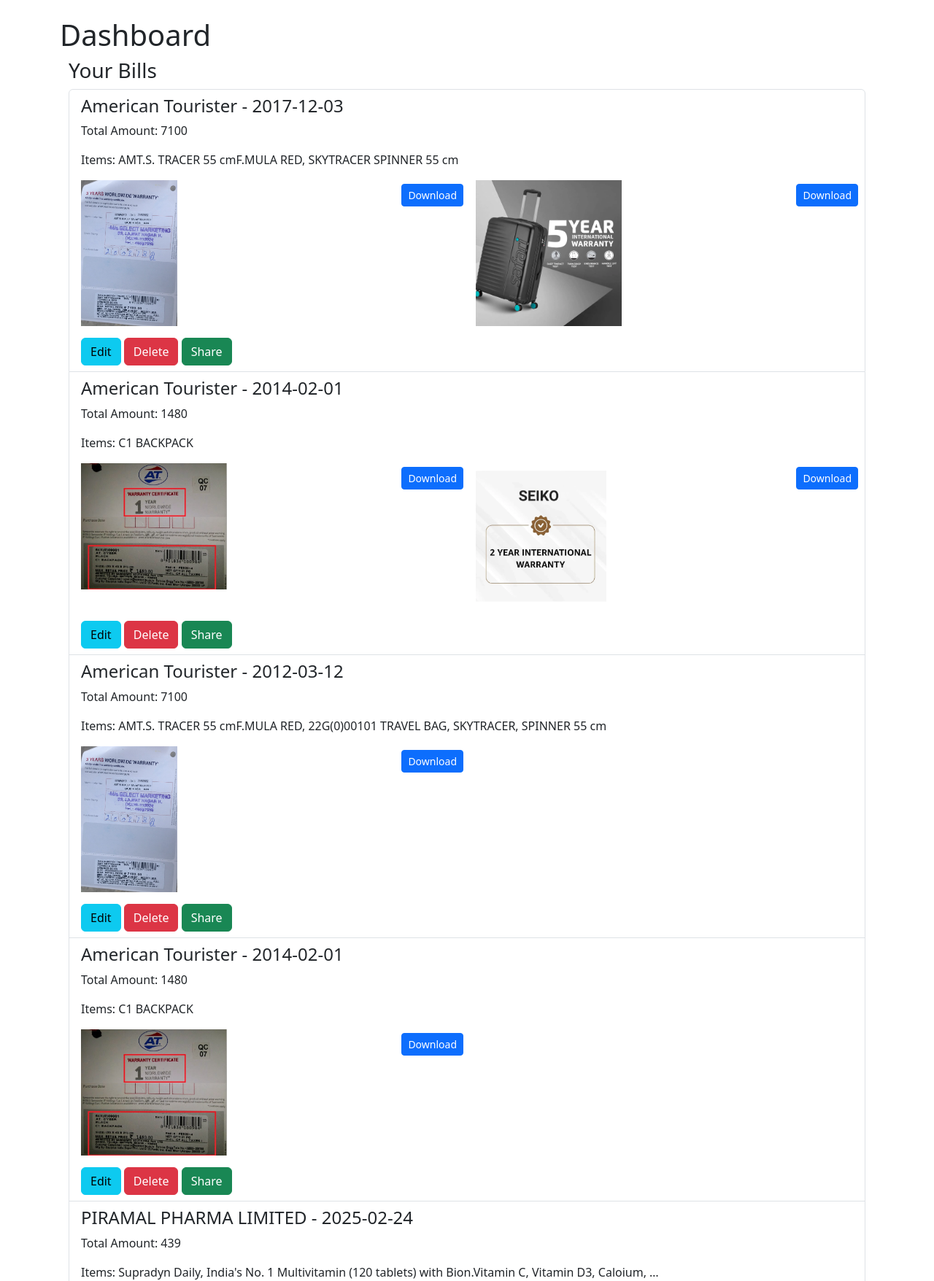
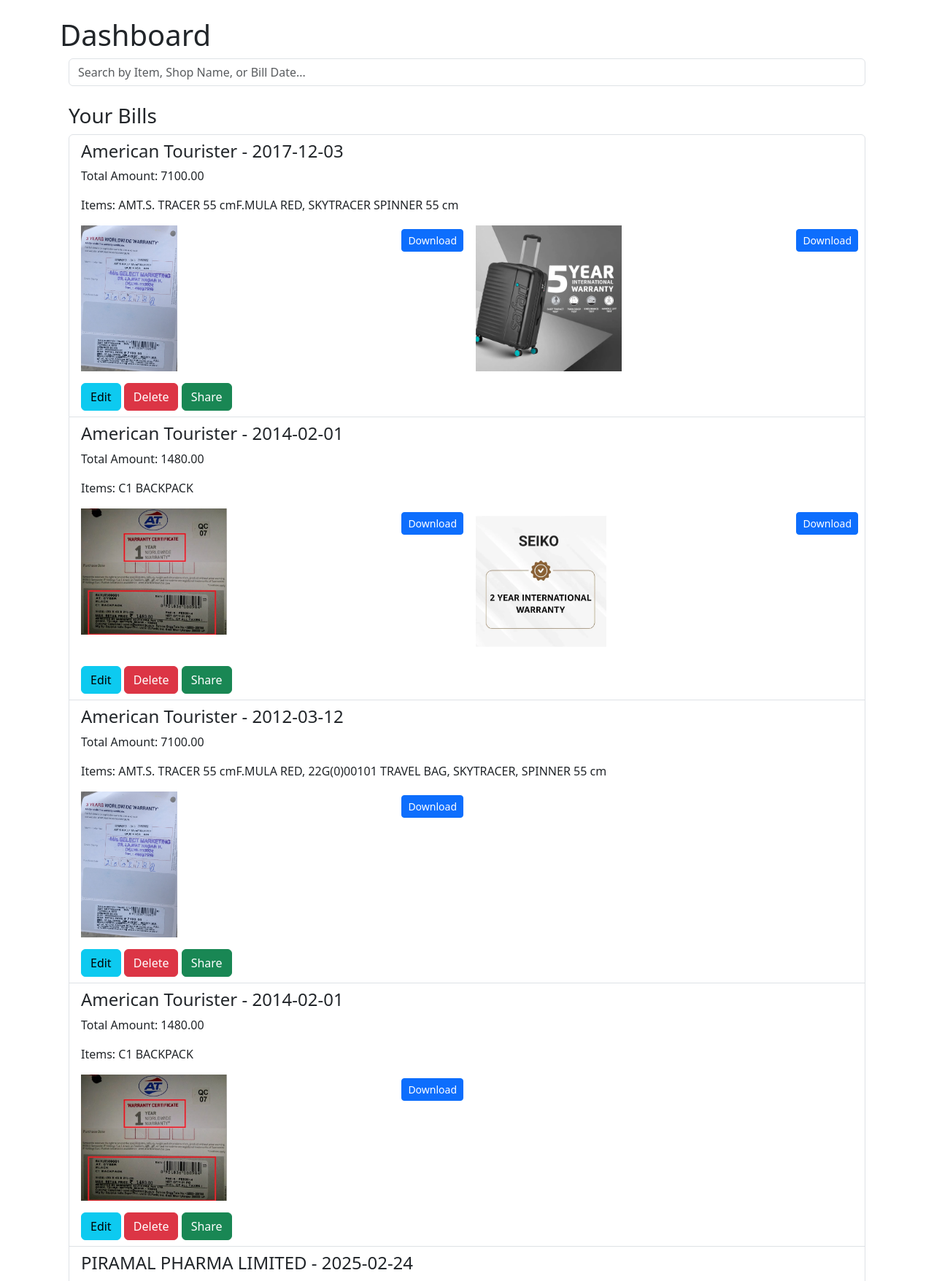
Before and after one commit to abhirajadhikary06/WarrantyManager, a Django app: page / in a window 1280 px wide. Shown: the part 56-1812 px from the top of the page at 73% size. Run offline with Django 5.2, Linux system fonts and the light colour scheme; a user stored in the database is signed in; data comes from the database, SQL or seed files in the repository; both versions use the stored data as it was after the commit.

Commit message:
Added ajax search bar

```diff
--- a/core/models.py
+++ b/core/models.py
@@ -8,7 +8,7 @@ class Bill(models.Model):
     shop_name = models.CharField(max_length=255)
     contact_number = models.CharField(max_length=20, blank=True)
     bill_date = models.DateField()
-    total_amount = models.FloatField()
+    total_amount = models.DecimalField(max_digits=10, decimal_places=2)
     items = models.TextField(blank=True)
     created_at = models.DateTimeField(auto_now_add=True)
 
--- a/core/templates/core/dashboard.html
+++ b/core/templates/core/dashboard.html
@@ -3,6 +3,12 @@
 {% block content %}
 <h1>Dashboard</h1>
 <div class="container">
+    <!-- Search Bar -->
+    <div class="mb-4">
+        <input type="text" id="search-bar" class="form-control" placeholder="Search by Item, Shop Name, or Bill Date..." autocomplete="off">
+        <div id="suggestions-list" class="list-group mt-2" style="position: absolute; z-index: 1000; width: 100%; display: none;"></div>
+    </div>
+
     <!-- Notifications -->
     {% if notifications %}
         <h3>Notifications</h3>
@@ -22,7 +28,7 @@
     {% if bills %}
         <div class="list-group">
             {% for bill in bills %}
-                <div class="list-group-item">
+                <div class="list-group-item" id="bill-{{ bill.id }}">
                     <h4>{{ bill.shop_name }} - {{ bill.bill_date|date:'Y-m-d' }}</h4>
                     <p>Total Amount: {{ bill.total_amount }}</p>
                     <p>Items: {{ bill.items|truncatechars:100 }}</p>
@@ -41,7 +47,7 @@
                         {% endif %}
                     </div>
                     <a href="{% url 'edit_bill' bill.id %}" class="btn btn-info">Edit</a>
-                    <a href="{% url 'delete_bill' bill.id %}" class="btn btn-danger" onclick="return confirm('Are you sure you want to delete this bill?');">Delete</a>
+                    <a href="javascript:void(0);" class="btn btn-danger delete-btn" data-bill-id="{{ bill.id }}" onclick="return confirm('Are you sure you want to delete this bill?');">Delete</a>
                     {% if bill.warrantycard %}
                         <a href="{% url 'share_warranty' bill.warrantycard.id %}" class="btn btn-success">Share</a>
                     {% endif %}
@@ -51,5 +57,111 @@
     {% else %}
         <p>No bills uploaded yet.</p>
     {% endif %}
+    <!-- Messages Display -->
+    {% if messages %}
+        <div id="message-container" class="mt-3">
+            {% for message in messages %}
+                <div class="alert alert-{{ message.tags }}">{{ message }}</div>
+            {% endfor %}
+        </div>
+    {% endif %}
 </div>
+
+<script>
+    document.addEventListener('DOMContentLoaded', () => {
+        const searchBar = document.getElementById('search-bar');
+        const suggestionsList = document.getElementById('suggestions-list');
+        const messageContainer = document.getElementById('message-container');
+
+        // Search Functionality
+        searchBar.addEventListener('input', () => {
+            const query = searchBar.value.trim();
+            if (query.length < 1) {
+                suggestionsList.style.display = 'none';
+                return;
+            }
+
+            fetch(`{% url 'ajax_search' %}?q=${encodeURIComponent(query)}`)
+                .then(response => response.json())
+                .then(data => {
+                    suggestionsList.innerHTML = '';
+                    suggestionsList.style.display = data.bills.length > 0 ? 'block' : 'none';
+                    data.bills.forEach(bill => {
+                        const item = document.createElement('a');
+                        item.className = 'list-group-item list-group-item-action';
+                        item.href = `javascript:void(0);`;
+                        item.textContent = `${bill.shop_name} - ${bill.bill_date} - ${bill.items.substring(0, 50)}...`;
+                        item.dataset.billId = bill.id;
+                        item.addEventListener('click', () => {
+                            searchBar.value = `${bill.shop_name} - ${bill.bill_date}`;
+                            suggestionsList.style.display = 'none';
+                            scrollToBill(bill.id);
+                        });
+                        suggestionsList.appendChild(item);
+                    });
+                })
+                .catch(error => console.error('Search error:', error));
+        });
+
+        // Hide suggestions when clicking outside
+        document.addEventListener('click', (e) => {
+            if (!searchBar.contains(e.target) && !suggestionsList.contains(e.target)) {
+                suggestionsList.style.display = 'none';
+            }
+        });
+
+        // Scroll to Bill Function
+        function scrollToBill(billId) {
+            const billElement = document.getElementById(`bill-${billId}`);
+            if (billElement) {
+                billElement.scrollIntoView({ behavior: 'smooth', block: 'center' });
+                billElement.classList.add('highlight');
+                setTimeout(() => billElement.classList.remove('highlight'), 2000);
+            }
+        }
+
+        // Delete Functionality
+        document.querySelectorAll('.delete-btn').forEach(button => {
+            button.addEventListener('click', (e) => {
+                if (!confirm('Are you sure you want to delete this bill?')) return;
+
+                const billId = button.getAttribute('data-bill-id');
+                fetch(`{% url 'delete_bill' 0 %}`.replace('0', billId), {
+                    method: 'POST',
+                    headers: {
+                        'X-CRequested-With': 'XMLHttpRequest',
+                        'X-CSRFToken': document.querySelector('[name=csrfmiddlewaretoken]').value
+                    }
+                })
+                .then(response => response.json())
+                .then(data => {
+                    if (data.status === 'success') {
+                        const billElement = document.getElementById(`bill-${billId}`);
+                        if (billElement) {
+                            billElement.remove(); // Remove from DOM
+                        }
+                        // Display success message
+                        if (messageContainer) {
+                            messageContainer.innerHTML = `<div class="alert alert-success">${data.message}</div>`;
+                            setTimeout(() => messageContainer.innerHTML = '', 3000); // Hide after 3 seconds
+                        }
+                        // Update bills count or hide list if empty
+                        const billItems = document.querySelectorAll('.list-group-item');
+                        if (billItems.length === 0) {
+                            document.querySelector('.list-group').innerHTML = '<p>No bills uploaded yet.</p>';
+                        }
+                    }
+                })
+                .catch(error => console.error('Delete error:', error));
+            });
+        });
+    });
+</script>
+
+<style>
+    .highlight {
+        background-color: #ffff99;
+        transition: background-color 0.5s;
+    }
+</style>
 {% endblock %}
--- a/core/views.py
+++ b/core/views.py
@@ -18,7 +18,7 @@ from django.utils import timezone
 def dashboard(request):
     bills = Bill.objects.filter(user=request.user).order_by('-created_at')
     current_date = timezone.now().date()
-    seven_days_later = current_date + timedelta(days=7)
+    seven_days_later = current_date + timezone.timedelta(days=7)
 
     notifications = Notification.objects.filter(
         user=request.user,
@@ -39,6 +39,7 @@ def ajax_search(request):
     if query:
         bills = bills.filter(
             Q(shop_name__icontains=query) |
+            Q(items__icontains=query) |
             Q(bill_date__icontains=query)
         )
 
@@ -48,6 +49,7 @@ def ajax_search(request):
             'shop_name': bill.shop_name,
             'bill_date': bill.bill_date.strftime('%Y-%m-%d'),
             'total_amount': float(bill.total_amount),
+            'items': bill.items,
             'warranty_period_years': bill.warrantycard.warranty_period_years if hasattr(bill, 'warrantycard') else 0,
             'warranty_end_date': bill.warrantycard.warranty_end_date.strftime('%Y-%m-%d') if hasattr(bill, 'warrantycard') and bill.warrantycard.warranty_end_date else '',
             'has_warranty': hasattr(bill, 'warrantycard')
```
Also changed, not shown: core/migrations/0003_alter_bill_total_amount.py (added), db.sqlite3, media/bills/WhatsApp_Image_2025-04-12_at_9.11.56_PM.jpeg (added), media/bills/WhatsApp_Image_2025-04-12_at_9_2RjDEjW.12.23_PM.jpeg (added), media/warranties/warrantycard.jpg (added).
